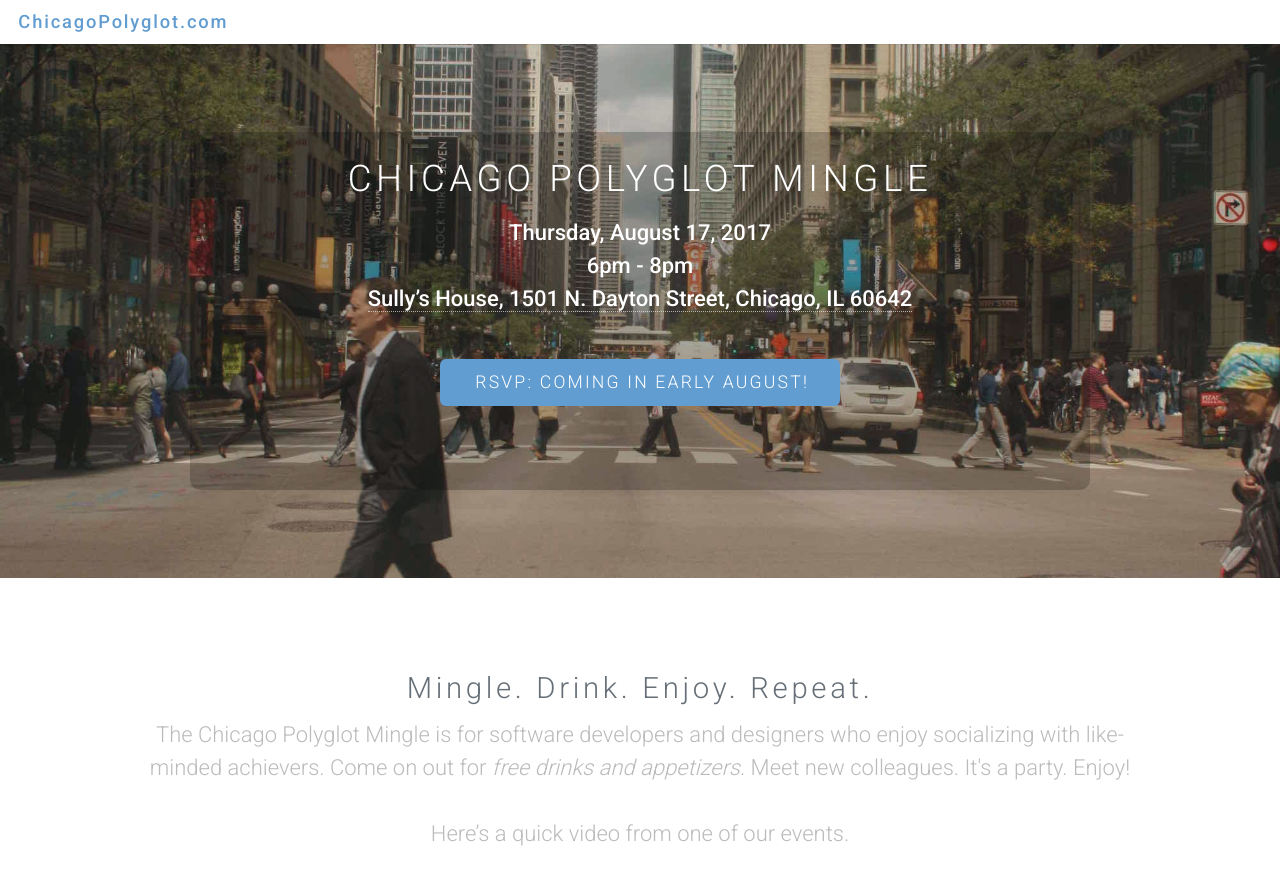
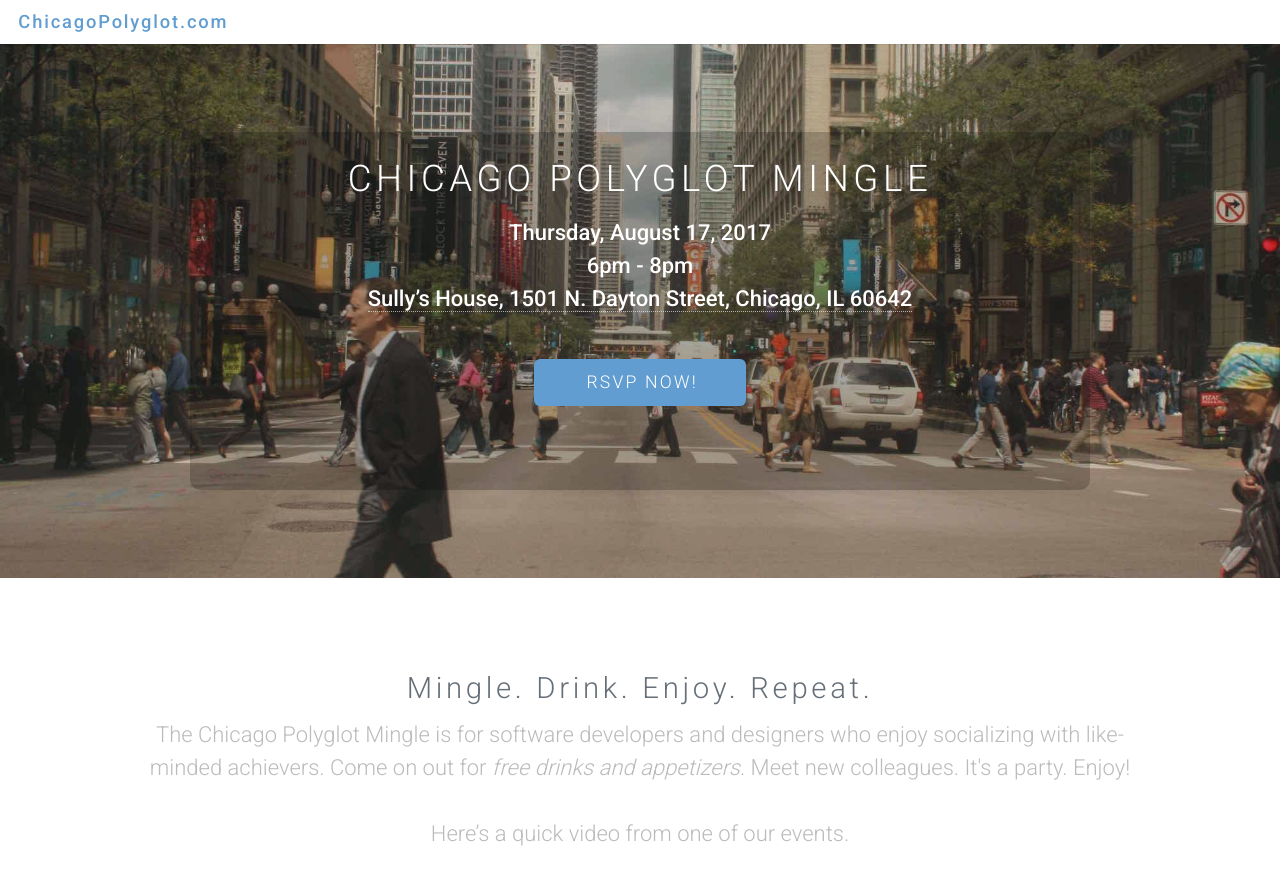
Before and after one commit to 8thlight/chicagopolyglot, a Jekyll site: the page built from index.html, in a window 1280 px wide and 900 px high. Shown: the top 885 px of the window. Built offline with Jekyll 4.4.1, drawn with Linux system fonts in a browser that asks for light colours.

Commit message:
Update RSVP Now button for 2017.

```diff
--- a/_layouts/landing-page.html
+++ b/_layouts/landing-page.html
@@ -15,7 +15,7 @@
                   6pm - 8pm <br>
                 <a href="http://www.sullyshouse.com/" class="address">Sully&#8217;s House, 1501 N. Dayton Street, Chicago, IL 60642 </a></p>
                 <ul class="actions">
-                    <li><a href="https://chicagopolyglot2016.eventbrite.com/" class="button big special">RSVP: Coming in Early August!</a></li>
+                    <li><a href="https://www.eventbrite.com/e/chicago-polyglot-mingle-2017-tickets-36271737744" class="button big special">RSVP Now!</a></li>
                 </ul>
                 <br/>
                 <!--
```
